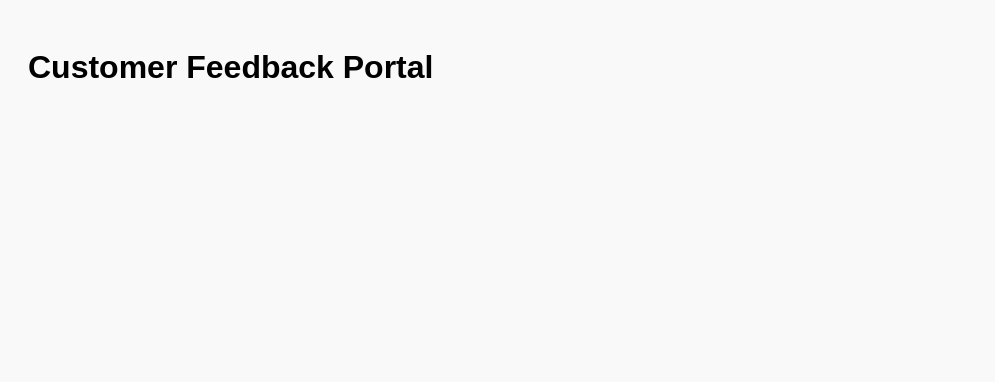
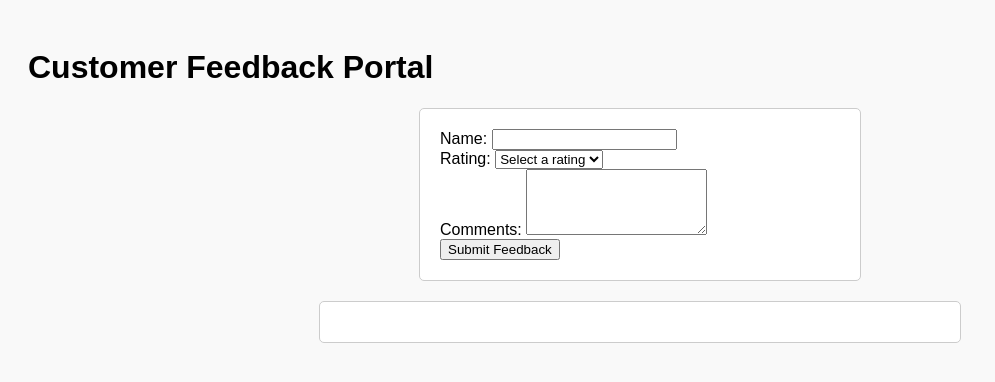
Before and after one commit to antoniosantana17/Coding-Challenge-7, a plain HTML site: page index.html in a window 1280 px wide. Shown: the whole page, without its empty margins (0-995 px from the left). Drawn offline with Linux system fonts and the light colour scheme.

Commit message:
index.html
"Create feedback form with input fields and display area."

```diff
--- a/index.html
+++ b/index.html
@@ -38,6 +38,28 @@
 </head>
 <body>
     <h1>Customer Feedback Portal</h1>
-    <!-- Feedback Form and Display Area will be added here in the next steps -->
+    <form id="feedbackForm">
+        <div>
+            <label for="name">Name:</label>
+            <input type="text" id="name" name="name" required>
+        </div>
+        <div>
+            <label for="rating">Rating:</label>
+            <select id="rating" name="rating" required>
+                <option value="">Select a rating</option>
+                <option value="1">1</option>
+                <option value="2">2</option>
+                <option value="3">3</option>
+                <option value="4">4</option>
+                <option value="5">5</option>
+            </select>
+        </div>
+        <div>
+            <label for="comments">Comments:</label>
+            <textarea id="comments" name="comments" rows="4" required></textarea>
+        </div>
+        <button type="submit">Submit Feedback</button>
+    </form>
+    <div class="feedback-display" id="feedbackDisplay"></div>
 </body>
 </html>
```
